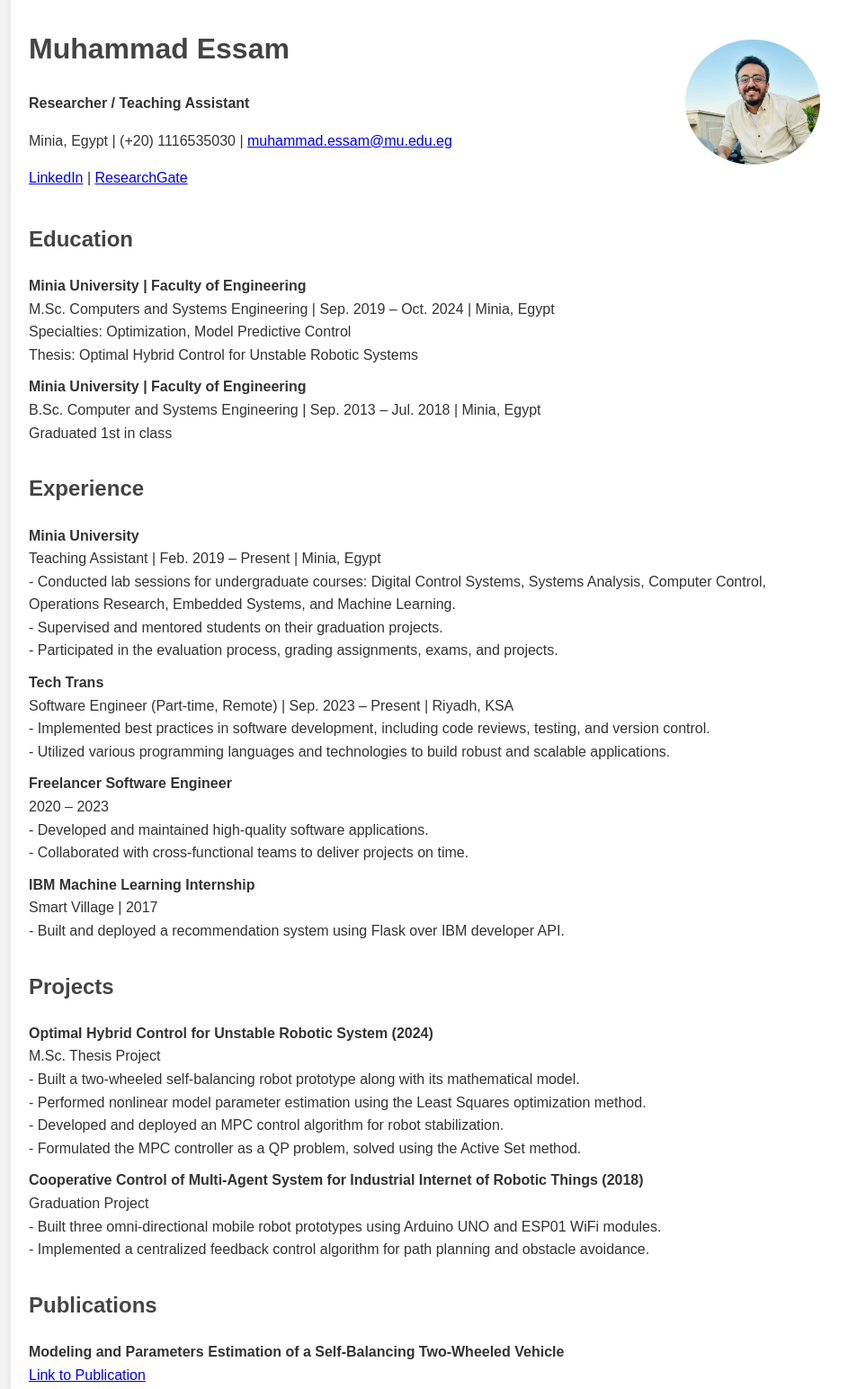
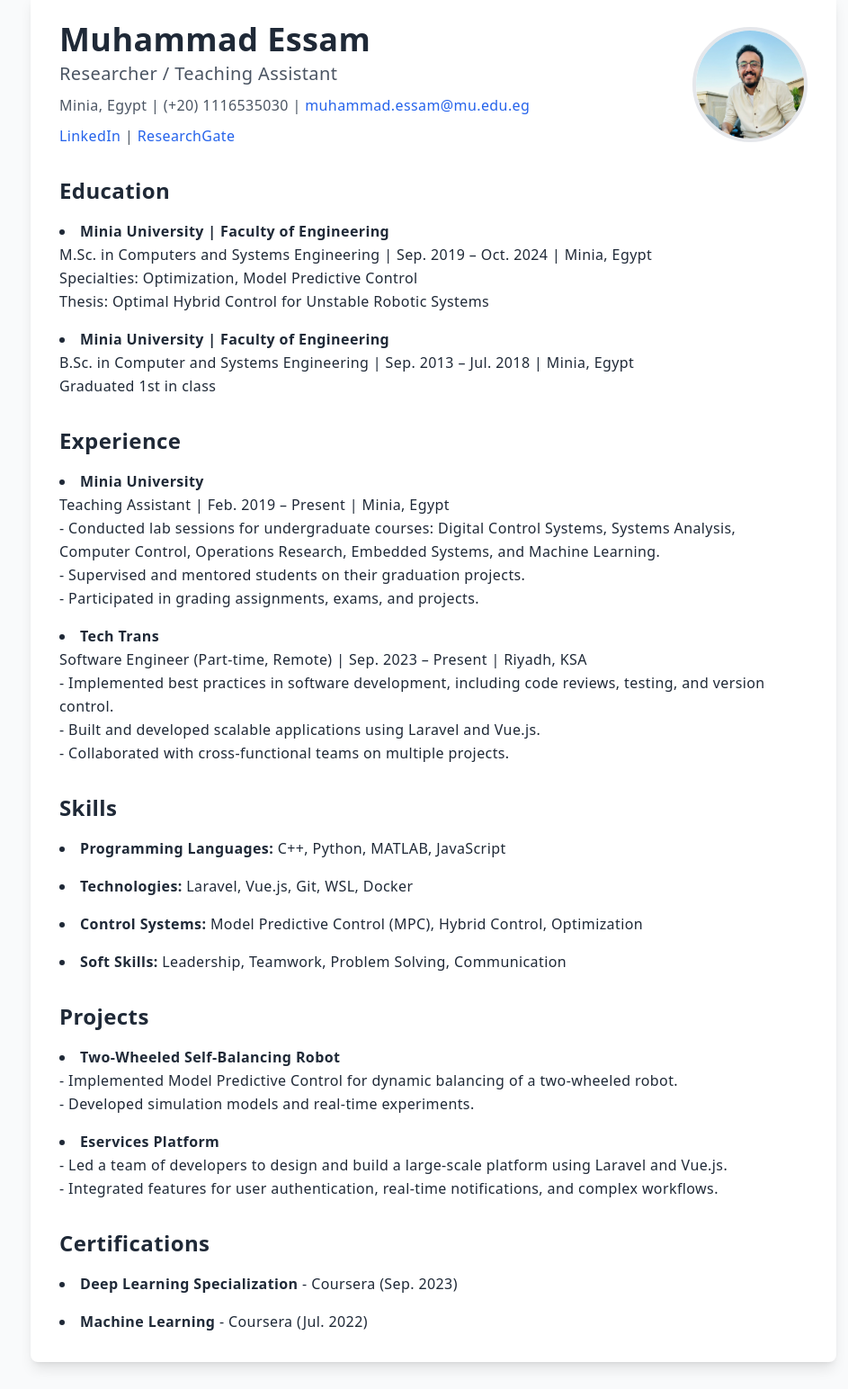
Before and after one commit to muhammadessam/muhammadessam, a plain HTML site: page index.html in a window 1280 px wide. Shown: the part 40-1584 px from the top of the page at 90% size, without its empty margins (158-1101 px from the left). Drawn offline with nearby package versions, Linux system fonts and the light colour scheme.

Commit message:
adds some animation

```diff
--- a/index.html
+++ b/index.html
@@ -4,161 +4,116 @@
     <meta charset="UTF-8">
     <meta name="viewport" content="width=device-width, initial-scale=1.0">
     <title>Muhammad Essam CV</title>
+    <script src="https://cdn.tailwindcss.com"></script>
     <style>
-        body {
-            font-family: Arial, sans-serif;
-            line-height: 1.6;
-            background-color: #f4f4f4;
-            color: #333;
-            padding: 20px;
+        /* Tailwind CSS animation settings */
+        .fade-in {
+            animation: fadeIn 1.5s ease-in-out;
         }
-        .container {
-            max-width: 900px;
-            margin: auto;
-            background: #fff;
-            padding: 20px;
-            box-shadow: 0px 0px 10px rgba(0, 0, 0, 0.1);
-        }
-        h1, h2 {
-            color: #444;
-        }
-        img {
-            max-width: 150px;
-            border-radius: 50%;
-        }
-        .header {
-            display: flex;
-            align-items: center;
-            justify-content: space-between;
-        }
-        .header img {
-            margin-right: 20px;
-        }
-        ul {
-            list-style-type: none;
-            padding-left: 0;
-        }
-        li {
-            margin-bottom: 10px;
-        }
-        .section {
-            margin-bottom: 30px;
-        }
-        .contact a {
-            color: #0066cc;
-            text-decoration: none;
-        }
-        .contact a:hover {
-            text-decoration: underline;
+        @keyframes fadeIn {
+            0% { opacity: 0; }
+            100% { opacity: 1; }
         }
     </style>
 </head>
-<body>
+<body class="bg-gray-50 font-sans leading-relaxed tracking-wide text-gray-800">
 
-    <div class="container">
-        <div class="header">
+    <div class="max-w-4xl mx-auto my-8 p-8 bg-white rounded-lg shadow-lg fade-in transition-transform duration-500 ease-in-out transform hover:scale-105">
+        <!-- Header Section -->
+        <div class="flex items-center justify-between">
             <div>
-                <h1>Muhammad Essam</h1>
-                <p><strong>Researcher / Teaching Assistant</strong></p>
-                <p>Minia, Egypt | (+20) 1116535030 | <a href="mailto:muhammad.essam@mu.edu.eg">muhammad.essam@mu.edu.eg</a></p>
-                <p><a href="https://www.linkedin.com/in/muhammad-essam-hassan/">LinkedIn</a> | <a href="https://www.researchgate.net/profile/Muhammad-Essam-2">ResearchGate</a></p>
+                <h1 class="text-4xl font-bold text-gray-800 mb-1">Muhammad Essam</h1>
+                <p class="text-xl font-medium text-gray-600 mb-2">Researcher / Teaching Assistant</p>
+                <p class="text-gray-600 mb-2">
+                    Minia, Egypt | (+20) 1116535030 |
+                    <a href="mailto:muhammad.essam@mu.edu.eg" class="text-blue-600 hover:text-blue-800 hover:underline transition duration-300">muhammad.essam@mu.edu.eg</a>
+                </p>
+                <p class="text-gray-600">
+                    <a href="https://www.linkedin.com/in/muhammad-essam-hassan/" class="text-blue-600 hover:text-blue-800 hover:underline transition duration-300">LinkedIn</a> |
+                    <a href="https://www.researchgate.net/profile/Muhammad-Essam-2" class="text-blue-600 hover:text-blue-800 hover:underline transition duration-300">ResearchGate</a>
+                </p>
             </div>
-            <div>
-                <img src="22.png" alt="Muhammad Essam">
+            <div class="fade-in transition-transform duration-500 ease-in-out transform hover:scale-110">
+                <img src="22.png" alt="Muhammad Essam" class="w-32 h-32 rounded-full border-4 border-gray-200">
             </div>
         </div>
 
-        <div class="section">
-            <h2>Education</h2>
-            <ul>
-                <li><strong>Minia University | Faculty of Engineering</strong><br>
-                    M.Sc. Computers and Systems Engineering | Sep. 2019 – Oct. 2024 | Minia, Egypt<br>
+        <!-- Education Section -->
+        <div class="mt-8">
+            <h2 class="text-2xl font-semibold text-gray-800 mb-4">Education</h2>
+            <ul class="list-disc list-inside space-y-4">
+                <li>
+                    <strong>Minia University | Faculty of Engineering</strong><br>
+                    M.Sc. in Computers and Systems Engineering | Sep. 2019 – Oct. 2024 | Minia, Egypt<br>
                     Specialties: Optimization, Model Predictive Control<br>
                     Thesis: Optimal Hybrid Control for Unstable Robotic Systems
                 </li>
-                <li><strong>Minia University | Faculty of Engineering</strong><br>
-                    B.Sc. Computer and Systems Engineering | Sep. 2013 – Jul. 2018 | Minia, Egypt<br>
+                <li>
+                    <strong>Minia University | Faculty of Engineering</strong><br>
+                    B.Sc. in Computer and Systems Engineering | Sep. 2013 – Jul. 2018 | Minia, Egypt<br>
                     Graduated 1st in class
                 </li>
             </ul>
         </div>
 
-        <div class="section">
-            <h2>Experience</h2>
-            <ul>
-                <li><strong>Minia University</strong><br>
+        <!-- Experience Section -->
+        <div class="mt-8">
+            <h2 class="text-2xl font-semibold text-gray-800 mb-4">Experience</h2>
+            <ul class="list-disc list-inside space-y-4">
+                <li>
+                    <strong>Minia University</strong><br>
                     Teaching Assistant | Feb. 2019 – Present | Minia, Egypt<br>
                     - Conducted lab sessions for undergraduate courses: Digital Control Systems, Systems Analysis, Computer Control, Operations Research, Embedded Systems, and Machine Learning.<br>
                     - Supervised and mentored students on their graduation projects.<br>
-                    - Participated in the evaluation process, grading assignments, exams, and projects.
+                    - Participated in grading assignments, exams, and projects.
                 </li>
-                <li><strong>Tech Trans</strong><br>
+                <li>
+                    <strong>Tech Trans</strong><br>
                     Software Engineer (Part-time, Remote) | Sep. 2023 – Present | Riyadh, KSA<br>
                     - Implemented best practices in software development, including code reviews, testing, and version control.<br>
-                    - Utilized various programming languages and technologies to build robust and scalable applications.
-                </li>
-                <li><strong>Freelancer Software Engineer</strong><br>
-                    2020 – 2023<br>
-                    - Developed and maintained high-quality software applications.<br>
-                    - Collaborated with cross-functional teams to deliver projects on time.
-                </li>
-                <li><strong>IBM Machine Learning Internship</strong><br>
-                    Smart Village | 2017<br>
-                    - Built and deployed a recommendation system using Flask over IBM developer API.
+                    - Built and developed scalable applications using Laravel and Vue.js.<br>
+                    - Collaborated with cross-functional teams on multiple projects.
                 </li>
             </ul>
         </div>
 
-        <div class="section">
-            <h2>Projects</h2>
-            <ul>
-                <li><strong>Optimal Hybrid Control for Unstable Robotic System (2024)</strong><br>
-                    M.Sc. Thesis Project<br>
-                    - Built a two-wheeled self-balancing robot prototype along with its mathematical model.<br>
-                    - Performed nonlinear model parameter estimation using the Least Squares optimization method.<br>
-                    - Developed and deployed an MPC control algorithm for robot stabilization.<br>
-                    - Formulated the MPC controller as a QP problem, solved using the Active Set method.
+        <!-- Skills Section -->
+        <div class="mt-8">
+            <h2 class="text-2xl font-semibold text-gray-800 mb-4">Skills</h2>
+            <ul class="list-disc list-inside space-y-4">
+                <li><strong>Programming Languages:</strong> C++, Python, MATLAB, JavaScript</li>
+                <li><strong>Technologies:</strong> Laravel, Vue.js, Git, WSL, Docker</li>
+                <li><strong>Control Systems:</strong> Model Predictive Control (MPC), Hybrid Control, Optimization</li>
+                <li><strong>Soft Skills:</strong> Leadership, Teamwork, Problem Solving, Communication</li>
+            </ul>
+        </div>
+
+        <!-- Projects Section -->
+        <div class="mt-8">
+            <h2 class="text-2xl font-semibold text-gray-800 mb-4">Projects</h2>
+            <ul class="list-disc list-inside space-y-4">
+                <li>
+                    <strong>Two-Wheeled Self-Balancing Robot</strong><br>
+                    - Implemented Model Predictive Control for dynamic balancing of a two-wheeled robot.<br>
+                    - Developed simulation models and real-time experiments.
                 </li>
-                <li><strong>Cooperative Control of Multi-Agent System for Industrial Internet of Robotic Things (2018)</strong><br>
-                    Graduation Project<br>
-                    - Built three omni-directional mobile robot prototypes using Arduino UNO and ESP01 WiFi modules.<br>
-                    - Implemented a centralized feedback control algorithm for path planning and obstacle avoidance.
+                <li>
+                    <strong>Eservices Platform</strong><br>
+                    - Led a team of developers to design and build a large-scale platform using Laravel and Vue.js.<br>
+                    - Integrated features for user authentication, real-time notifications, and complex workflows.
                 </li>
             </ul>
         </div>
 
-        <div class="section">
-            <h2>Publications</h2>
-            <ul>
-                <li><strong>Modeling and Parameters Estimation of a Self-Balancing Two-Wheeled Vehicle</strong><br>
-                    <a href="https://www.researchgate.net/publication/382022584_Modeling_and_Parameters_Estimation_of_a_Self-Balancing_Two-Wheeled_Vehicle">Link to Publication</a>
-                </li>
+        <!-- Certifications Section -->
+        <div class="mt-8">
+            <h2 class="text-2xl font-semibold text-gray-800 mb-4">Certifications</h2>
+            <ul class="list-disc list-inside space-y-4">
+                <li><strong>Deep Learning Specialization</strong> - Coursera (Sep. 2023)</li>
+                <li><strong>Machine Learning</strong> - Coursera (Jul. 2022)</li>
             </ul>
         </div>
 
-        <div class="section">
-            <h2>Awards and Grants</h2>
-            <ul>
-                <li>Winner of project fund from the Academy of Scientific Research and Technology (ASRT) for my graduation project (2018).</li>
-            </ul>
-        </div>
-
-        <div class="section">
-            <h2>Skills</h2>
-            <ul>
-                <li><strong>Languages/Frameworks:</strong> MATLAB, Simulink, ROS, Python, C++, SQL, PHP, JavaScript</li>
-                <li><strong>Optimization:</strong> CasADI, qpOASES</li>
-                <li><strong>Others:</strong> Linux, Git, Docker, Web Development, Software Engineering, Laravel, Vue</li>
-            </ul>
-        </div>
-
-        <div class="section">
-            <h2>References</h2>
-            <ul>
-                <li><strong>Prof. Dr. Mohammed Moness:</strong> <a href="mailto:m.moness@mu.edu.eg">m.moness@mu.edu.eg</a></li>
-                <li><strong>Dr. Ahmed M. Moustafa:</strong> <a href="mailto:ahmed.mahmoud@mu.edu.eg">ahmed.mahmoud@mu.edu.eg</a></li>
-            </ul>
-        </div>
     </div>
 
 </body>
```
